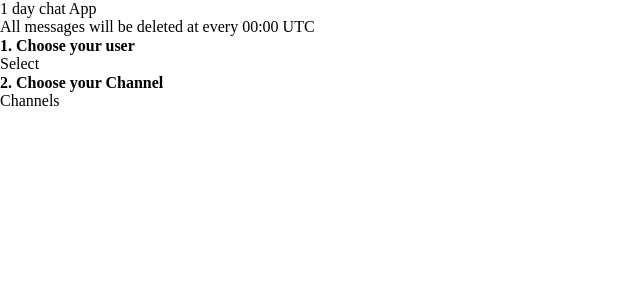
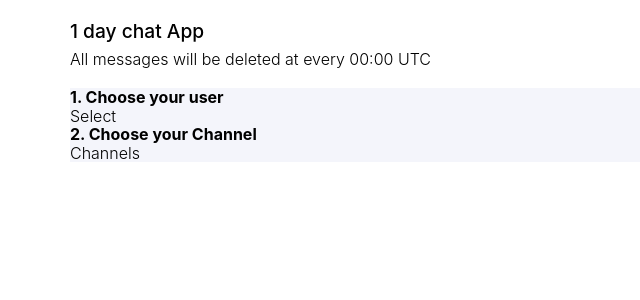
Before and after one commit to kaiching0109/am-project, a React (Create React App) app: page / in a window 1280 px wide. Shown: the top 300 px of the page, without its empty margins (0-640 px from the left). Built offline with nearby package versions, Linux system fonts and the light colour scheme.

Commit message:
feat: add component - pageContainer

```diff
--- a/src/components/pageContainer/pageContainer.component.tsx
+++ b/src/components/pageContainer/pageContainer.component.tsx
@@ -1,18 +1,24 @@
 import React from 'react';
 import styles from './pageContainer.module.scss';
 
-export default function PageContainer(props: {
+interface PageContainerProps {
   children: React.ReactElement;
-}): React.ReactElement {
+}
+
+export default function PageContainer(
+  props: PageContainerProps,
+): React.ReactElement {
   const { children } = props;
 
   return (
-    <section className={styles.container}>
-      <header className="page-title">
-        <h1>1 day chat App</h1>
-        <p>All messages will be deleted at every 00:00 UTC</p>
+    <main className={styles.container}>
+      <header className={styles.header}>
+        <h1 className={styles.title}>1 day chat App</h1>
+        <p className={styles.description}>
+          All messages will be deleted at every 00:00 UTC
+        </p>
       </header>
-      <div className="content-wrapper">{children}</div>
-    </section>
+      <div className={styles.contentWrapper}>{children}</div>
+    </main>
   );
 }
--- a/src/components/pageContainer/pageContainer.module.scss
+++ b/src/components/pageContainer/pageContainer.module.scss
@@ -1,3 +1,40 @@
+@import '../../styles/mixins';
+
 .container {
   height: 100%;
+  width: 100%;
+  margin: 0 auto;
+
+  .header {
+    padding-top: 20px;
+    padding-bottom: 20px;
+
+    .title {
+      @include font($size: 1.2rem, $weight: 500);
+
+      & + .description {
+        margin-top: 8px;
+      }
+    }
+  }
+
+  .contentWrapper {
+    background-color: var(--color-background);
+  }
+
+  @include sm {
+    max-width: 540px;
+  }
+
+  @include md {
+    max-width: 720px;
+  }
+
+  @include lg {
+    max-width: 960px;
+  }
+
+  @include xl {
+    max-width: 1140px;
+  }
 }
--- a/src/styles/_global.scss
+++ b/src/styles/_global.scss
@@ -3,6 +3,7 @@ body,
 #root {
   height: 100%;
   width: 100%;
+  @include font();
 }
 
 body {
--- a/src/styles/_mixin.scss
+++ /dev/null
@@ -1,17 +0,0 @@
-@import './variables.scss';
-
-@mixin hover {
-  background-color: var(--color-white);
-  background-image: -webkit-linear-gradient(right, var(--color-hover), var(--color-white));
-}
-
-@mixin active {
-  background-color: var(--color-white);
-  background-image: -webkit-linear-gradient(right, var(--color-active), var(--color-white));
-}
-
-// @mixin font($font-family: $base-font, $size, $weight: 300) {
-//   font-family: $font-family;
-//   font-size: $size;
-//   font-weight: $weight;
-// }
--- /dev/null
+++ b/src/styles/_mixins.scss
@@ -0,0 +1,48 @@
+@import './variables.scss';
+
+// Apply :hover effect
+@mixin hover {
+  background-color: var(--color-white);
+  background-image: -webkit-linear-gradient(right, var(--color-hover), var(--color-white));
+}
+
+// Apply :active effect
+@mixin active {
+  background-color: var(--color-white);
+  background-image: -webkit-linear-gradient(right, var(--color-active), var(--color-white));
+}
+
+// Font setter
+@mixin font($font-family: $base-font, $size: 1rem, $weight: 300) {
+  font-family: $font-family;
+  font-size: $size;
+  font-weight: $weight;
+}
+
+// Small devices
+@mixin sm {
+  @media (min-width: #{$screen-sm}) {
+      @content;
+  }
+}
+
+// Medium devices
+@mixin md {
+  @media (min-width: #{$screen-md}) {
+      @content;
+  }
+}
+
+// Large devices
+@mixin lg {
+  @media (min-width: #{$screen-lg}) {
+      @content;
+  }
+}
+
+// Extra large devices
+@mixin xl {
+  @media (min-width: #{$screen-xl}) {
+      @content;
+  }
+}
--- a/src/styles/_variables.scss
+++ b/src/styles/_variables.scss
@@ -1,3 +1,4 @@
+// #region colors
 :root {
   // theme colors
   --color-primary: #17a2b8;
@@ -15,5 +16,17 @@
   // specific colors
   --color-background: #f4f5fb;
 }
+// #endregion
 
-$base-font: -apple-system,BlinkMacSystemFont,"Segoe UI",Roboto,"Helvetica Neue",Arial,"Noto Sans",sans-serif,"Apple Color Emoji","Segoe UI Emoji","Segoe UI Symbol","Noto Color Emoji"
+// #region breakpoints
+// Small tablets and large smartphones (landscape view)
+$screen-sm: 576px;
+// Small tablets (portrait view)
+$screen-md: 768px;
+// Tablets and small desktops
+$screen-lg: 992px;
+// Large tablets and desktops
+$screen-xl: 1200px;
+// #endregion
+
+$base-font: -apple-system,BlinkMacSystemFont,"Segoe UI",Roboto,"Helvetica Neue",Arial,"Noto Sans",sans-serif,"Apple Color Emoji","Segoe UI Emoji","Segoe UI Symbol","Noto Color Emoji";
--- a/src/styles/index.scss
+++ b/src/styles/index.scss
@@ -1,5 +1,5 @@
 @import './reset.scss';
 
 @import './variables.scss';
-@import './mixin.scss';
+@import './mixins.scss';
 @import './global.scss';
```
